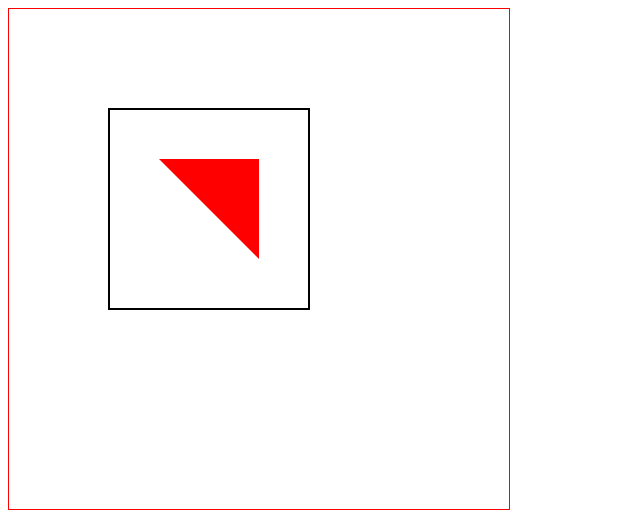
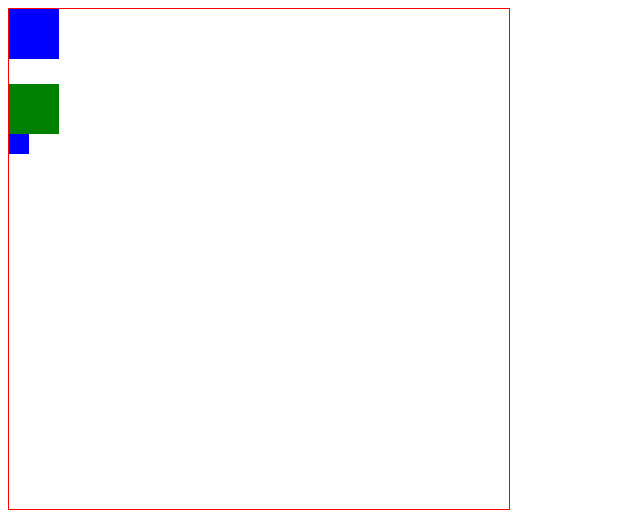
Before and after one commit to victornery/nanodegree-study, a website: page Canvas/index.html in a window 1280 px wide. Shown: the whole page, without its empty margins (0-640 px from the left). Drawn offline with Linux system fonts and the light colour scheme.

Commit message:
Utilizando .save e .restore

```diff
--- a/Canvas/index.html
+++ b/Canvas/index.html
@@ -17,18 +17,18 @@
 
     // A disposição é simples. Sempre serão aceitos 4 parâmetros que são:
     // (x, y, w, h). Ex.: ctx.fillRect(0,0,100,100)
-    ctx.scale(2, 2)
-    ctx.translate(0, 0)
 
-    ctx.strokeRect(50, 50, 100, 100)
+    ctx.fillStyle = "blue"
+    ctx.fillRect(0, 0, 50, 50)
+    ctx.save()
 
+    ctx.fillStyle = "green"
+    ctx.fillRect(0, 75, 50, 50)
 
-    ctx.beginPath()
-    ctx.moveTo(75, 75)
-    ctx.lineTo(125, 125)
-    ctx.lineTo(125, 75)
+    ctx.restore()
 
-    ctx.fill()
+    ctx.fillRect(0, 125, 20, 20)
+
 
 
   </script>
```
